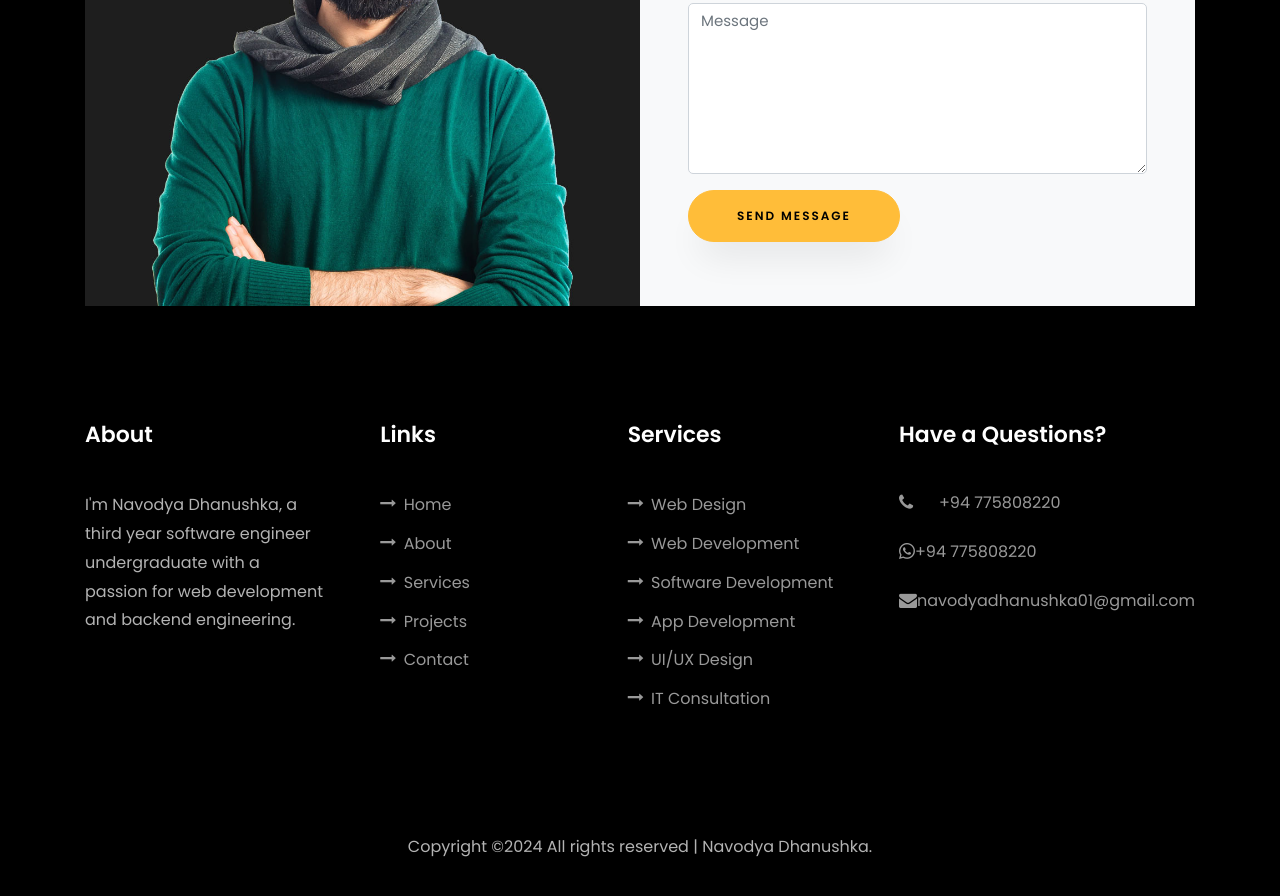
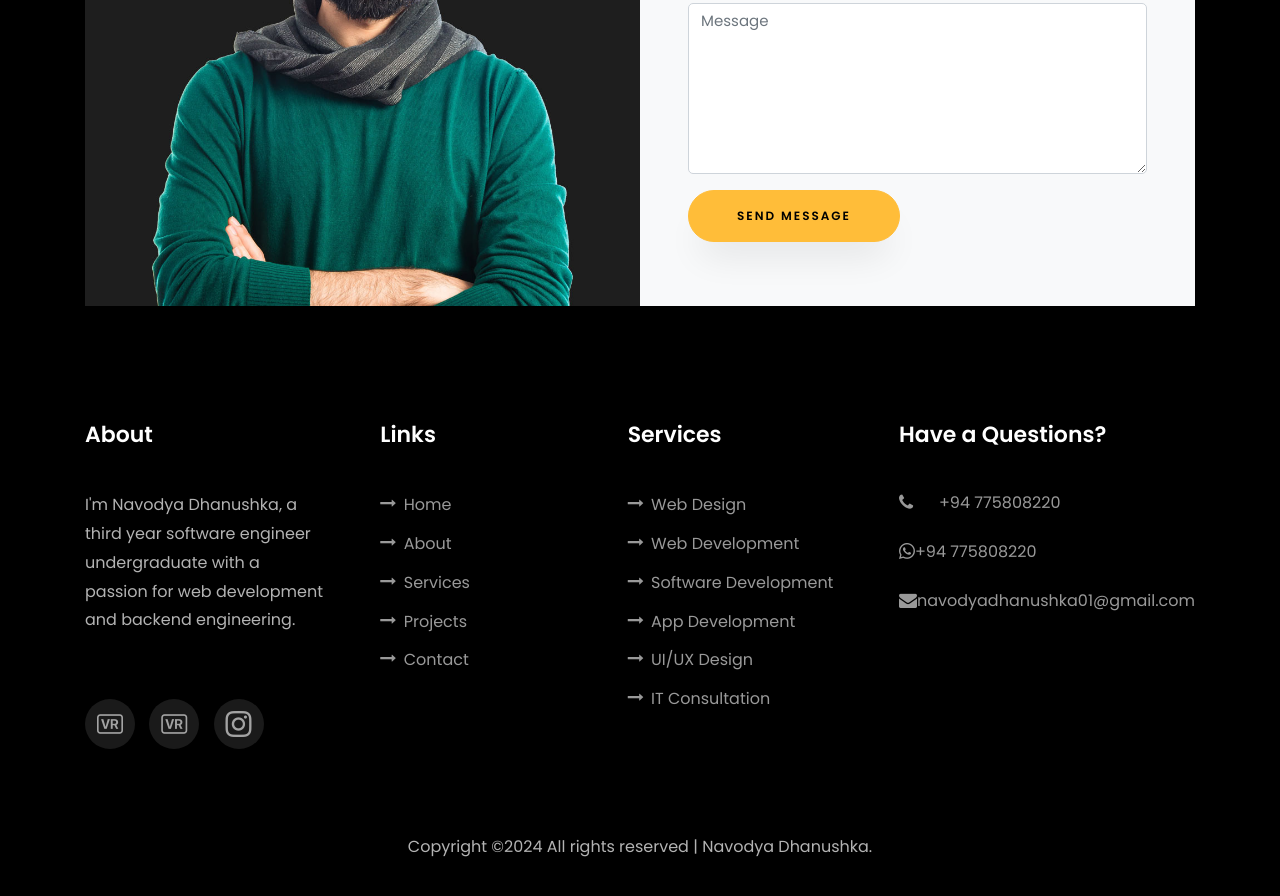
Before and after one commit to NavodyaDhanushka/Navodya.me, a plain HTML site: page index.html in a window 1280 px wide. Shown: the part 6380-7276 px from the top of the page. Drawn offline with nearby package versions, Linux system fonts and the light colour scheme; files whose address does not match are found by name.

Commit message:
add some more css

```diff
--- a/index.html
+++ b/index.html
@@ -634,10 +634,23 @@
               <h2 class="ftco-heading-2">About</h2>
               <p>I'm Navodya Dhanushka, a third year software engineer undergraduate with a passion for web development and backend engineering.</p>
               <ul class="ftco-footer-social list-unstyled float-md-left float-lft mt-5">
-                <li class="ftco-animate"><a href="https://www.linkedin.com/in/navodya-bandara-269074263?utm_source=share&utm_campaign=share_via&utm_content=profile&utm_medium=ios_app"><span class="bi bi-linkedin"></span></a></li>
-                <li class="ftco-animate"><a href="https://github.com/NavodyaDhanushka"><span class="bi bi-github"></span></a></li>
-                <li class="ftco-animate"><a href="https://www.instagram.com/anjuuuu.u/profilecard/?igsh=MXZxeXQzNmt2cWU4bA=="><span class="icon-instagram"></span></a></li>
-              </ul>
+				  <li class="ftco-animate">
+					  <a href="https://www.linkedin.com/in/navodya-bandara-269074263?utm_source=share&utm_campaign=share_via&utm_content=profile&utm_medium=ios_app">
+						  <span class="bi bi-linkedin"></span>
+					  </a>
+				  </li>
+				  <li class="ftco-animate">
+					  <a href="https://github.com/NavodyaDhanushka">
+						  <span class="bi bi-github"></span>
+					  </a>
+				  </li>
+				  <li class="ftco-animate">
+					  <a href="https://www.instagram.com/anjuuuu.u/profilecard/?igsh=MXZxeXQzNmt2cWU4bA==">
+						  <span class="bi bi-instagram"></span> <!-- Corrected class for Instagram -->
+					  </a>
+				  </li>
+
+			  </ul>
             </div>
           </div>
           <div class="col-md">
@@ -670,10 +683,9 @@
             	<h2 class="ftco-heading-2">Have a Questions?</h2>
             	<div class="block-23 mb-3">
 	              <ul>
-	                <!--<li><span class="icon icon-map-marker"></span><span class="text">203 Fake St. Mountain View, San Francisco, California, USA</span></li>-->
-	                <li><a href="tel:+94775808220"><span class="icon icon-phone"></span><span class="text">+94 775808220</span></a></li>
+					  <li><a href="tel:+94775808220"><span class="icon icon-phone"></span><span class="text">+94 775808220</span></a></li>
 					  <li><a href="https://wa.me/94775808220"><span class="bi bi-whatsapp"></span><span class="text">+94 775808220</span></a></li>
-	                <li><a href="mailto:navodyadhanushka01@gmail.com?subject=navodya.service"><span class="icon icon-envelope"></span><span class="text"> navodyadhanushka01@gmail.com</span></a></li>
+					  <li><a href="mailto:navodyadhanushka01@gmail.com?subject=navodya.service"><span class="icon icon-envelope"></span><span class="text"> navodyadhanushka01@gmail.com</span></a></li>
 	              </ul>
 	            </div>
             </div>
```
Also changed, not shown: css/style.css.
